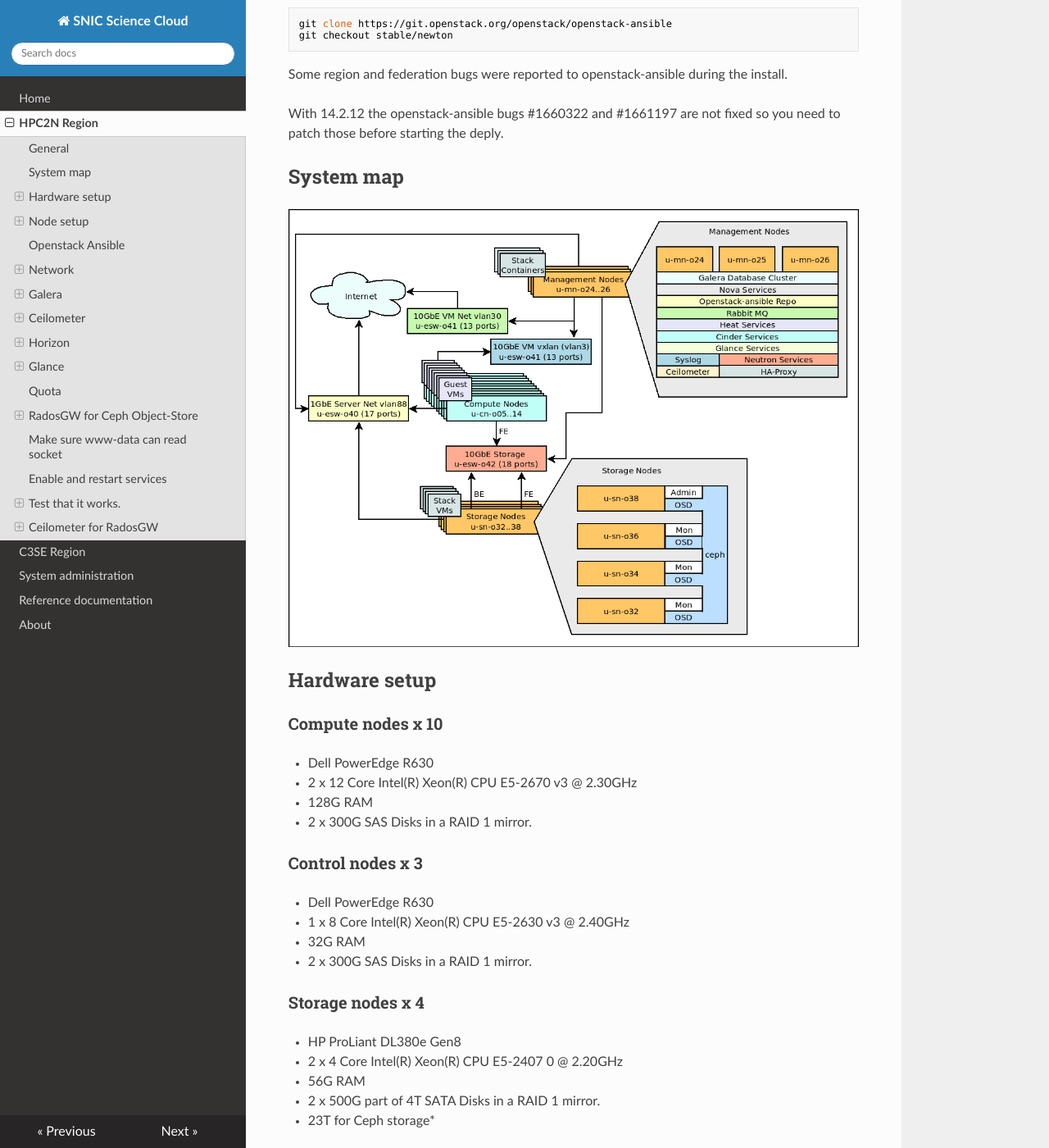
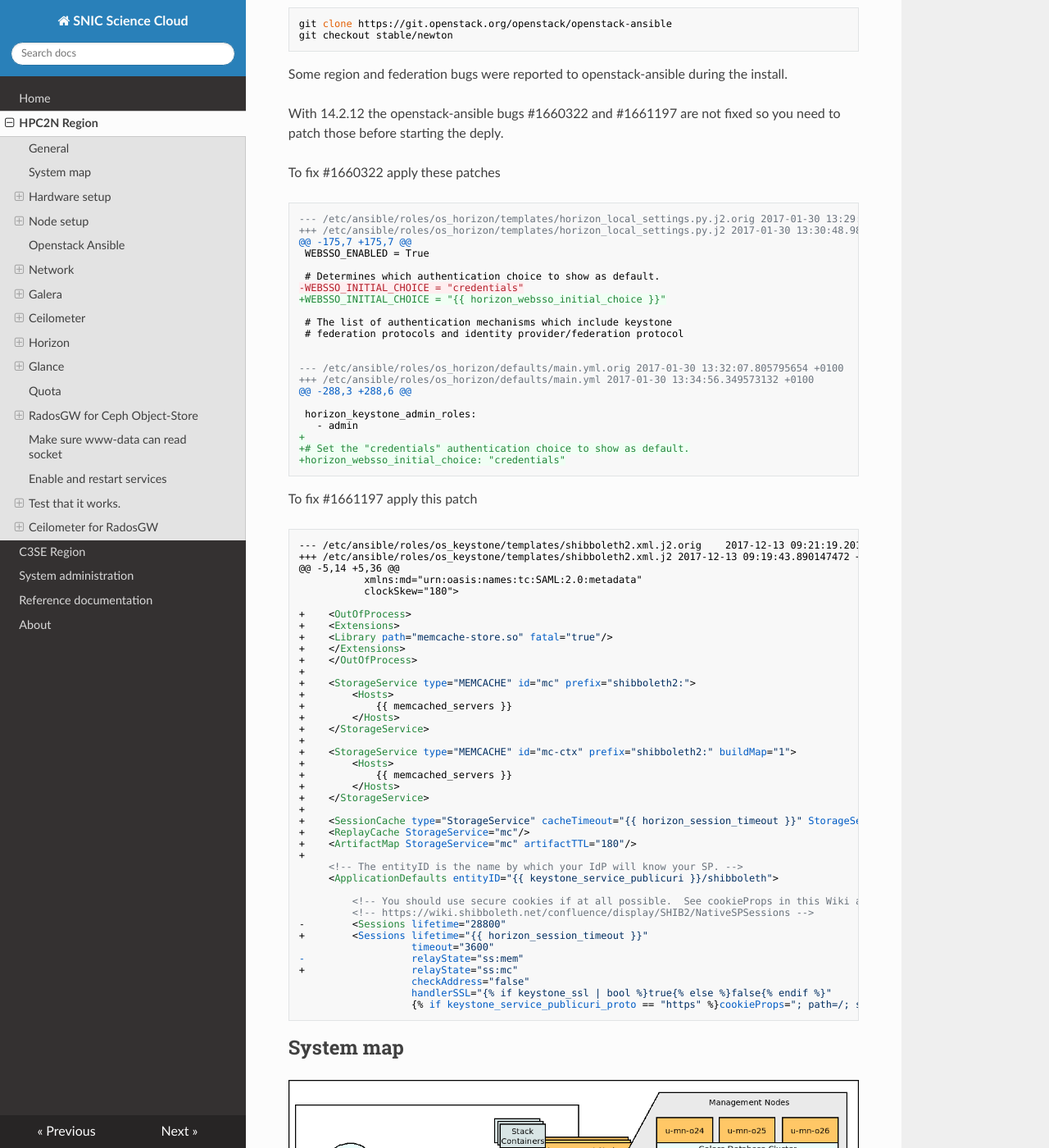
Before and after one commit to SNICScienceCloud/operators-documentation, an MkDocs documentation site: the page built from docs/config_hpc2n.md, in a window 1280 px wide and 1400 px high, scrolled down 255 px. Shown: the whole window at 82% size. Built offline with MkDocs 1.6.1, drawn with Linux system fonts in a browser that asks for light colours; nearby versions of some CDN libraries; old or Windows-style settings are respelled for this version of MkDocs.

Commit message:
Add patches

```diff
--- a/docs/config_hpc2n.md
+++ b/docs/config_hpc2n.md
@@ -10,6 +10,75 @@ Openstack Ansible was used for the Openstack deployment at HPC2N.
 Some region and federation bugs were reported to openstack-ansible during the install.
 
 With 14.2.12 the openstack-ansible bugs #1660322 and #1661197 are not fixed so you need to patch those before starting the deply.
+
+To fix #1660322 apply these patches
+
+    --- /etc/ansible/roles/os_horizon/templates/horizon_local_settings.py.j2.orig 2017-01-30 13:29:54.368304450 +0100
+    +++ /etc/ansible/roles/os_horizon/templates/horizon_local_settings.py.j2 2017-01-30 13:30:48.981640641 +0100
+    @@ -175,7 +175,7 @@
+     WEBSSO_ENABLED = True
+
+     # Determines which authentication choice to show as default.
+    -WEBSSO_INITIAL_CHOICE = "credentials"
+    +WEBSSO_INITIAL_CHOICE = "{{ horizon_websso_initial_choice }}"
+
+     # The list of authentication mechanisms which include keystone
+     # federation protocols and identity provider/federation protocol
+
+
+    --- /etc/ansible/roles/os_horizon/defaults/main.yml.orig 2017-01-30 13:32:07.805795654 +0100
+    +++ /etc/ansible/roles/os_horizon/defaults/main.yml 2017-01-30 13:34:56.349573132 +0100
+    @@ -288,3 +288,6 @@
+
+     horizon_keystone_admin_roles:
+       - admin
+    +
+    +# Set the "credentials" authentication choice to show as default.
+    +horizon_websso_initial_choice: "credentials"
+
+To fix #1661197 apply this patch
+
+    --- /etc/ansible/roles/os_keystone/templates/shibboleth2.xml.j2.orig	2017-12-13 09:21:19.201605337 +0100
+    +++ /etc/ansible/roles/os_keystone/templates/shibboleth2.xml.j2	2017-12-13 09:19:43.890147472 +0100
+    @@ -5,14 +5,36 @@
+               xmlns:md="urn:oasis:names:tc:SAML:2.0:metadata"
+               clockSkew="180">
+
+    +    <OutOfProcess>
+    +    <Extensions>
+    +    <Library path="memcache-store.so" fatal="true"/>
+    +    </Extensions>
+    +    </OutOfProcess>
+    +
+    +    <StorageService type="MEMCACHE" id="mc" prefix="shibboleth2:">
+    +        <Hosts>
+    +            {{ memcached_servers }}
+    +        </Hosts>
+    +    </StorageService>
+    +
+    +    <StorageService type="MEMCACHE" id="mc-ctx" prefix="shibboleth2:" buildMap="1">
+    +        <Hosts>
+    +            {{ memcached_servers }}
+    +        </Hosts>
+    +    </StorageService>
+    +
+    +    <SessionCache type="StorageService" cacheTimeout="{{ horizon_session_timeout }}" StorageService="mc-ctx" StorageServiceLite="mc" />
+    +    <ReplayCache StorageService="mc"/>
+    +    <ArtifactMap StorageService="mc" artifactTTL="180"/>
+    +
+         <!-- The entityID is the name by which your IdP will know your SP. -->
+         <ApplicationDefaults entityID="{{ keystone_service_publicuri }}/shibboleth">
+
+             <!-- You should use secure cookies if at all possible.  See cookieProps in this Wiki article. -->
+             <!-- https://wiki.shibboleth.net/confluence/display/SHIB2/NativeSPSessions -->
+    -        <Sessions lifetime="28800"
+    +        <Sessions lifetime="{{ horizon_session_timeout }}"
+                       timeout="3600"
+    -                  relayState="ss:mem"
+    +                  relayState="ss:mc"
+                       checkAddress="false"
+                       handlerSSL="{% if keystone_ssl | bool %}true{% else %}false{% endif %}"
+                       {% if keystone_service_publicuri_proto == "https" %}cookieProps="; path=/; secure"{% endif %}>
 
 ## System map
 
```
